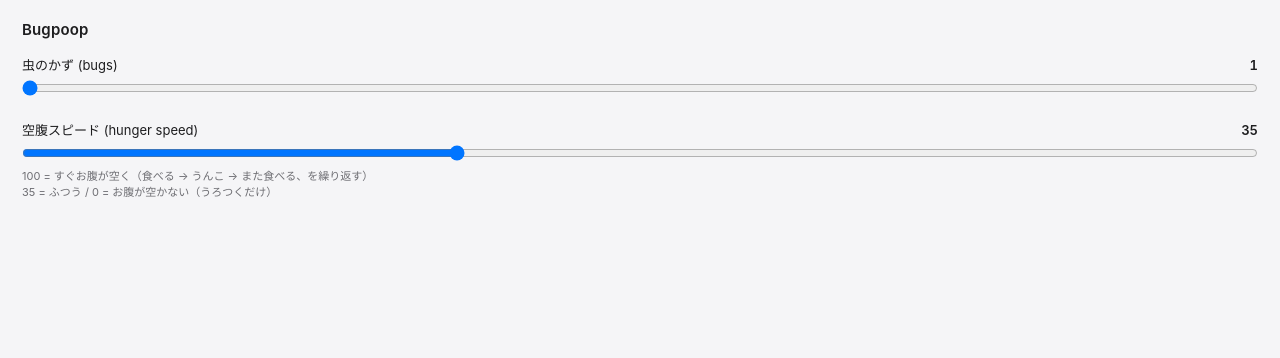
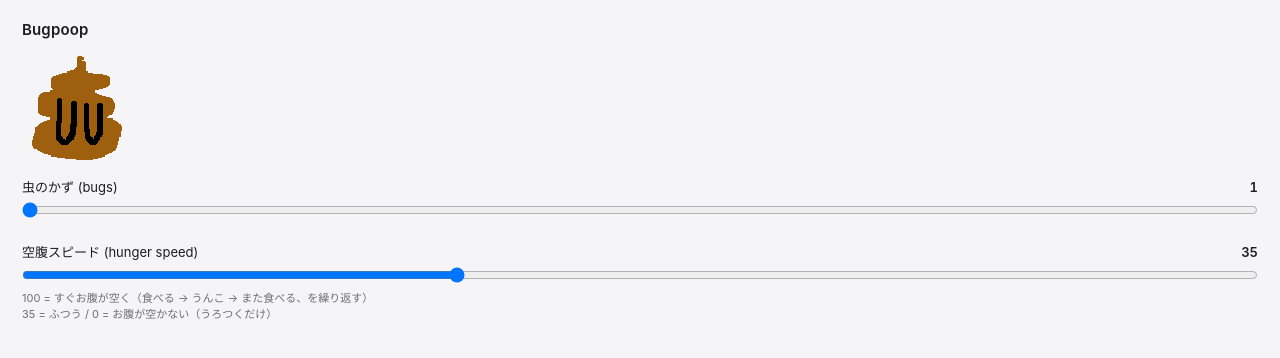
Before and after one commit to jumang4423/bugpoop-desktop, a website with bundled scripts: page settings.html in a window 1280 px wide. Built offline with nearby package versions, Linux system fonts and the light colour scheme.

Commit message:
Settings window: 2x poop logo and a fixed, non-scrolling size

```diff
--- a/electron/main.ts
+++ b/electron/main.ts
@@ -86,7 +86,8 @@ function openSettings(): void {
   }
   settingsWindow = new BrowserWindow({
     width: 460,
-    height: 320,
+    height: 372,
+    useContentSize: true,
     resizable: false,
     minimizable: false,
     maximizable: false,
--- a/settings.html
+++ b/settings.html
@@ -15,14 +15,22 @@
         padding: 20px 22px;
         background: #f5f5f7;
         color: #1d1d1f;
+        overflow: hidden;
         user-select: none;
         -webkit-user-select: none;
       }
       h1 {
-        margin: 0 0 16px;
+        margin: 0 0 10px;
         font-size: 15px;
         font-weight: 600;
         letter-spacing: 0.01em;
+      }
+      .logo {
+        display: block;
+        width: 112px;
+        height: 112px;
+        margin: 0 0 16px;
+        image-rendering: pixelated;
       }
       .row {
         margin-bottom: 20px;
@@ -61,6 +69,7 @@
   </head>
   <body>
     <h1>Bugpoop</h1>
+    <img class="logo" src="./assets/bug-dropping.png" alt="Bugpoop" />
 
     <div class="row">
       <div class="label">
```
